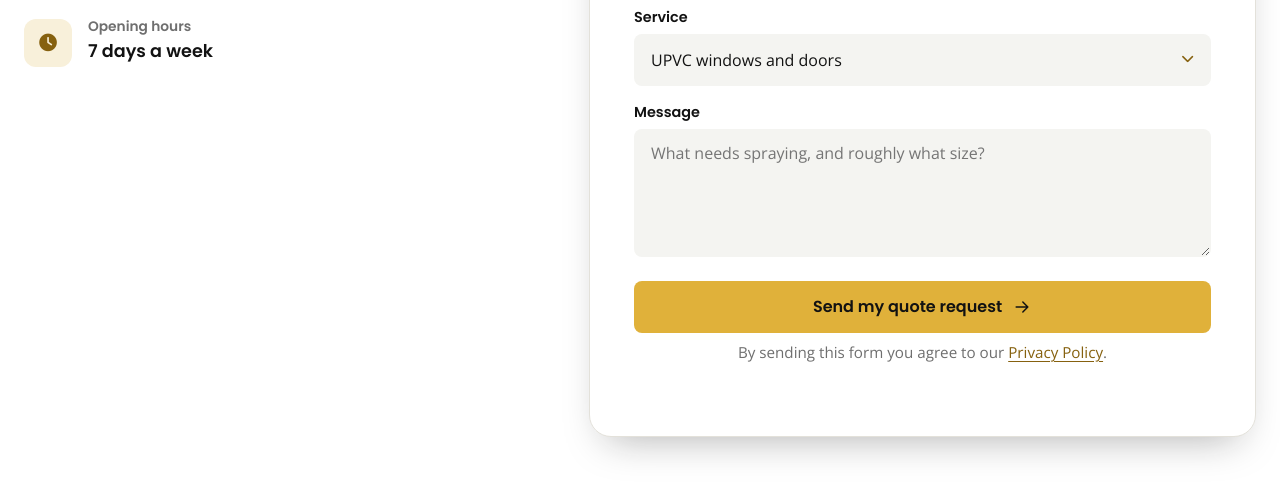
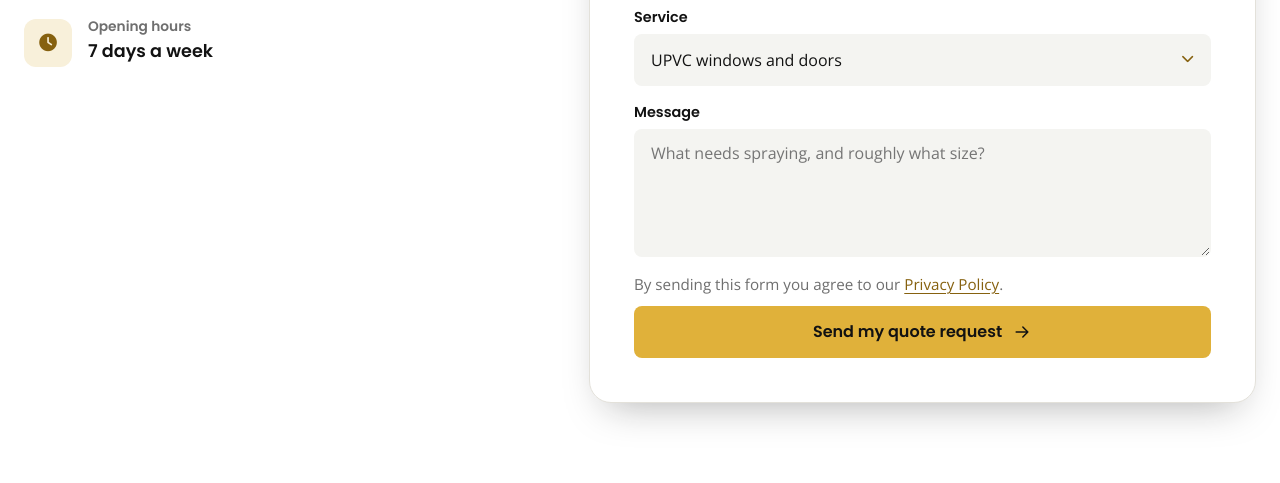
Before and after one commit to web-inference/prospray-hampshire-homepage, a plain HTML site: page index.html in a window 1280 px wide. Shown: the part 11371-11854 px from the top of the page. Drawn offline with nearby package versions, Linux system fonts and the light colour scheme.

Commit message:
Move form consent line above the submit button
Co-Authored-By: Claude Sonnet 5.5 <noreply@anthropic.com>

```diff
--- a/assets/css/style.css
+++ b/assets/css/style.css
@@ -616,3 +616,7 @@ p { text-wrap: pretty; }
 .consent--dark { margin-top: 12px; text-align: left; color: #8e8e8b; }
 .consent--dark a { color: var(--c-gold-bright); }
 @media (max-width: 767px) { .legal { gap: 8px 20px; } }
+
+/* Consent line sits above the submit button */
+.form > .consent--form { margin: 16px 0 0; text-align: left; }
+.form .consent--form + .btn { margin-top: 10px; }
--- a/index.html
+++ b/index.html
@@ -10,7 +10,7 @@
 <link rel="preconnect" href="https://fonts.gstatic.com" crossorigin>
 <link href="https://fonts.googleapis.com/css2?family=Open+Sans:wght@400;600&amp;family=Poppins:ital,wght@0,500;0,600;0,700;0,800;1,500&amp;display=swap" rel="stylesheet">
 <link rel="stylesheet" href="https://cdnjs.cloudflare.com/ajax/libs/font-awesome/6.5.1/css/all.min.css" crossorigin="anonymous" referrerpolicy="no-referrer">
-<link rel="stylesheet" href="assets/css/style.css?v=31">
+<link rel="stylesheet" href="assets/css/style.css?v=33">
 </head>
 <body>
 
@@ -445,8 +445,8 @@
         </div>
         <div class="field field--full"><label for="f-msg">Message</label><textarea id="f-msg" name="message" placeholder="What needs spraying, and roughly what size?"></textarea></div>
       </div>
+      <p class="consent consent--form">By sending this form you agree to our <a href="#">Privacy Policy</a>.</p>
       <button class="btn btn--gold btn--block" type="submit">Send my quote request <svg class="ico"><use href="#i-arrow"/></svg></button>
-      <p class="consent">By sending this form you agree to our <a href="#">Privacy Policy</a>.</p>
     </form>
   </div>
 </section>
```
Also changed, not shown: 1 other file.
